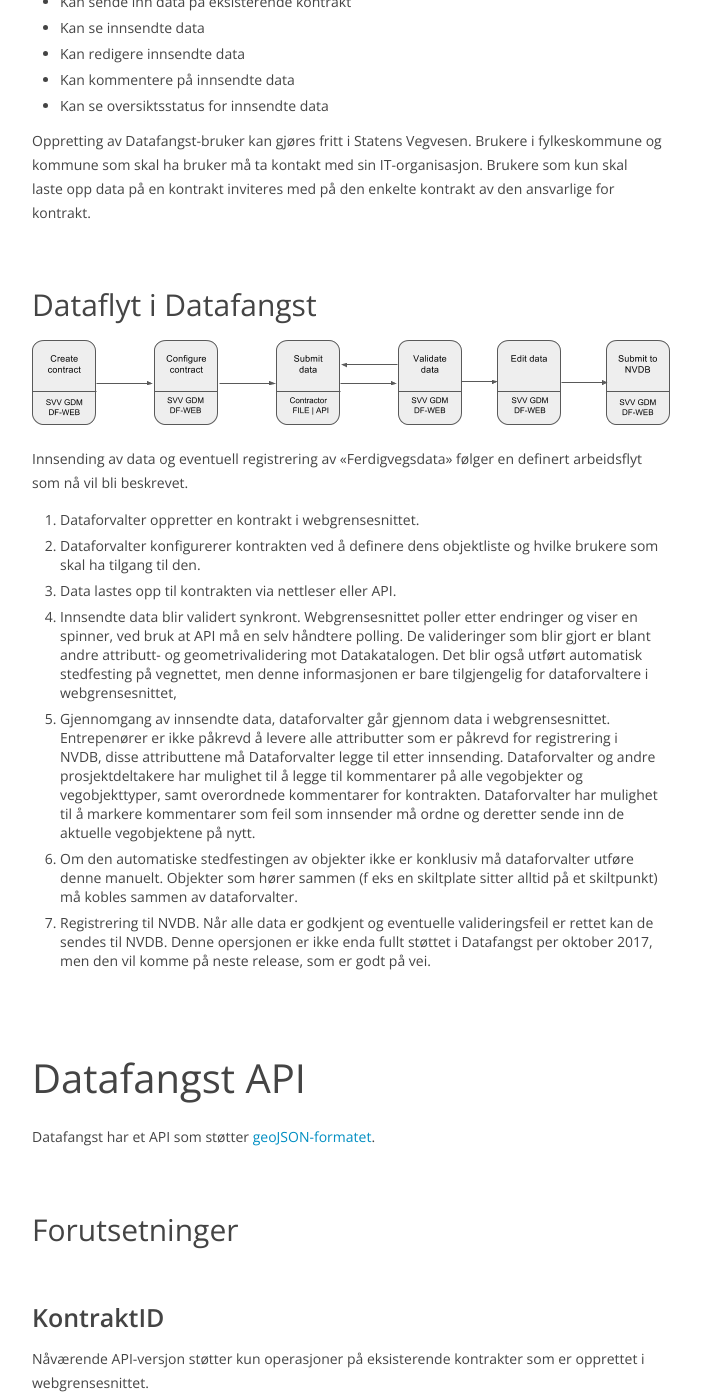
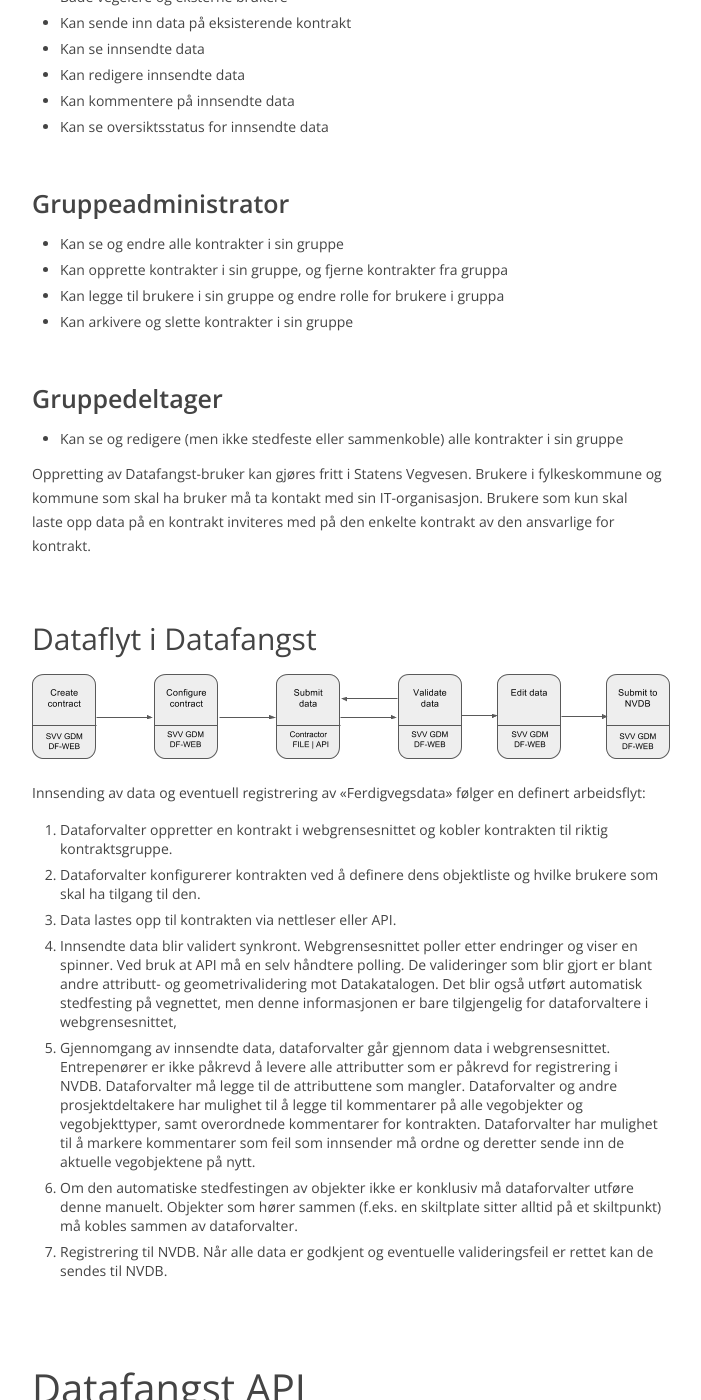
Before and after one commit to nvdb-vegdata/apiskrivdokumentasjon, a Jekyll site: the page built from datafangst.md, in a window 1280 px wide and 1400 px high, scrolled down 1422 px. Shown: the whole window, without its empty margins (433-1134 px from the left). Built offline with Jekyll 4.4.1, drawn with Linux system fonts in a browser that asks for light colours; our own code applies the rules of GitHub Pages for plain Markdown files; some of the changed text lies outside the part shown.

Commit message:
Update datafangst.md

```diff
--- a/datafangst.md
+++ b/datafangst.md
@@ -12,35 +12,43 @@ men den endelige registreringen av dataene til NVDB må gjøres av dataforvalter
 
 Release notes for Datafangst oppdateres [her](https://nvdb-vegdata.github.io/endringslogg/datafangst.html).
 
-Tradisjonelt har data blitt levert på [SOSI-format](http://www.kartverket.no/sosi/).
-I tillegg til å støtte opplasting av SOSI-filer til NVDB og [FKB](http://www.kartverket.no/kart/kartdata/vektorkart/fkb/),
-har Datafangst også et API for å sende inn vegobjekter som  [geoJSON](http://geojson.org),
+I tillegg til å støtte opplasting av SOSI-filer på [SOSI-format](http://www.kartverket.no/sosi/) til NVDB og [FKB](http://www.kartverket.no/kart/kartdata/vektorkart/fkb/), har Datafangst også et API for å sende inn vegobjekter som  [geoJSON](http://geojson.org),
 se "[Datafangst API](#datafangst-api)" lengre ned.
 
 ## Definisjoner
 Før vi beskriver normal arbeidsflyt i Datafangst og APIet definerer vi noen termer som er brukt i NVDB-domenet. Engelsk oversettelse i parantes.
-* Kontrakt (contract) - Alle data hører til en kontrakt som representerer den faktiske kontrakten de innsamlede data tilhører. En kontrakt har
- et navn, en [objektliste](http://www.vegvesen.no/fag/Teknologi/Nasjonal+vegdatabank/Objektliste), og flere valgfri felter for å stedfeste og beskrive den.
+* Kontrakt (contract) - Alle data hører til en kontrakt som representerer den faktiske kontrakten de innsamlede data tilhører. En kontrakt har et navn, en [objektliste](http://www.vegvesen.no/fag/Teknologi/Nasjonal+vegdatabank/Objektliste), og flere valgfri felter for å stedfeste og beskrive den.
 * Vegobjekt-type (featuretype) - Alle vegobjekter tilhører en vegobjekt-type. Denne er definert i Datakatalogen, og definerer alle
  attributter objektet har, påkrevd-nivå, og relasjoner til andre vegobjekt-typer. Et eksempel på en vegobjekt-type er «Fartsgrense».
 * Vegobjekt (feature) - en instans av en vegobjekt-type, for eksempel en enkelt fartsgrense.
+* Kontraktgruppe - Kontrakter er samlet i kontraktgrupper pr. vegeier pluss noen spesialgrupper.
+
 
 ## Roller og tilganger i Datafangst
 
 ### Dataforvalter
-* Kun Statens Vegvesen, fylkeskommuner og kommuner
+* Kun Statens Vegvesen, fylkeskommuner og kommuner (vegeiere)
 * Kan opprette og konfigurere kontrakter
 * Kan være kontraktseier
 * Kan legge til andre brukere på en kontrakt
 * Kan godkjenne og underkjenne innsendte data
 
 ### Medlem på kontrakt
-* Både Vegvesenbrukere og eksterne brukere
+* Både vegeiere og eksterne brukere
 * Kan sende inn data på eksisterende kontrakt
 * Kan se innsendte data
 * Kan redigere innsendte data
 * Kan kommentere på innsendte data
 * Kan se oversiktsstatus for innsendte data
+
+### Gruppeadministrator
+* Kan se og endre alle kontrakter i sin gruppe
+* Kan opprette kontrakter i sin gruppe, og fjerne kontrakter fra gruppa
+* Kan legge til brukere i sin gruppe og endre rolle for brukere i gruppa
+* Kan arkivere og slette kontrakter i sin gruppe
+
+### Gruppedeltager
+* Kan se og redigere (men ikke stedfeste eller sammenkoble) alle kontrakter i sin gruppe
 
 Oppretting av Datafangst-bruker kan gjøres fritt i Statens Vegvesen. Brukere i fylkeskommune og kommune som skal
 ha bruker må ta kontakt med sin IT-organisasjon. Brukere som kun skal laste opp data på en kontrakt inviteres
@@ -50,25 +58,24 @@ med på den enkelte kontrakt av den ansvarlige for kontrakt.
 ## Dataflyt i Datafangst
 ![Dataflyt i Datafangst](bilder/workflow.png)
 
-Innsending av data og eventuell registrering av «Ferdigvegsdata» følger en definert arbeidsflyt som nå vil bli beskrevet.
+Innsending av data og eventuell registrering av «Ferdigvegsdata» følger en definert arbeidsflyt:
 
-1. Dataforvalter oppretter en kontrakt i webgrensesnittet.
+1. Dataforvalter oppretter en kontrakt i webgrensesnittet og kobler kontrakten til riktig kontraktsgruppe.
 2. Dataforvalter konfigurerer kontrakten ved å definere dens objektliste og hvilke brukere som skal ha tilgang til den.
 3. Data lastes opp til kontrakten via nettleser eller API.
-4. Innsendte data blir validert synkront. Webgrensesnittet poller etter endringer og viser en spinner, ved bruk at API
+4. Innsendte data blir validert synkront. Webgrensesnittet poller etter endringer og viser en spinner. Ved bruk at API
  må en selv håndtere polling.
  De valideringer som blir gjort er blant andre attributt- og geometrivalidering mot Datakatalogen.
   Det blir også utført automatisk stedfesting på vegnettet, men denne informasjonen er bare tilgjengelig for dataforvaltere
   i webgrensesnittet,
 5. Gjennomgang av innsendte data, dataforvalter går gjennom data i webgrensesnittet. Entrepenører er ikke påkrevd å levere alle
- attributter som er påkrevd for registrering i NVDB, disse attributtene må Dataforvalter legge til etter innsending.
+ attributter som er påkrevd for registrering i NVDB. Dataforvalter må legge til de attributtene som mangler.
  Dataforvalter og andre prosjektdeltakere har mulighet til å legge til kommentarer på alle vegobjekter og vegobjekttyper,
  samt overordnede kommentarer for kontrakten. Dataforvalter har mulighet til å markere kommentarer som feil som innsender
  må ordne og deretter sende inn de aktuelle vegobjektene på nytt.
 6. Om den automatiske stedfestingen av objekter ikke er konklusiv må dataforvalter utføre denne manuelt. Objekter som hører sammen
-(f eks en skiltplate sitter alltid på et skiltpunkt) må kobles sammen av dataforvalter.
+(f.eks. en skiltplate sitter alltid på et skiltpunkt) må kobles sammen av dataforvalter.
 7. Registrering til NVDB. Når alle data er godkjent og eventuelle valideringsfeil er rettet kan de sendes til NVDB.
- Denne opersjonen er ikke enda fullt støttet i Datafangst per oktober 2017, men den vil komme på neste release, som er godt på vei.
 
 # Datafangst API
 Datafangst har et API som støtter [geoJSON-formatet](#format).
```
